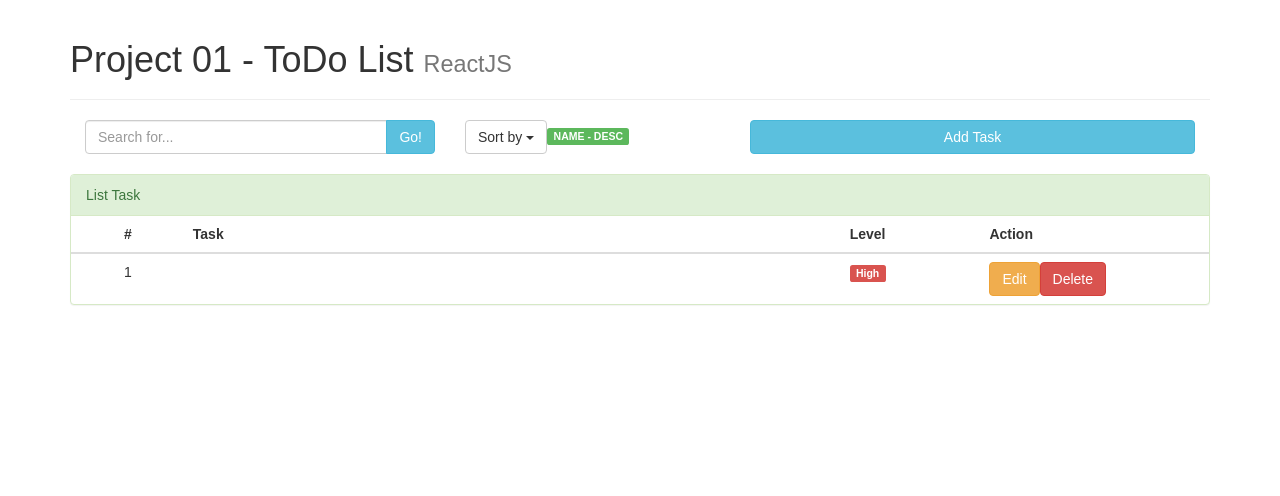
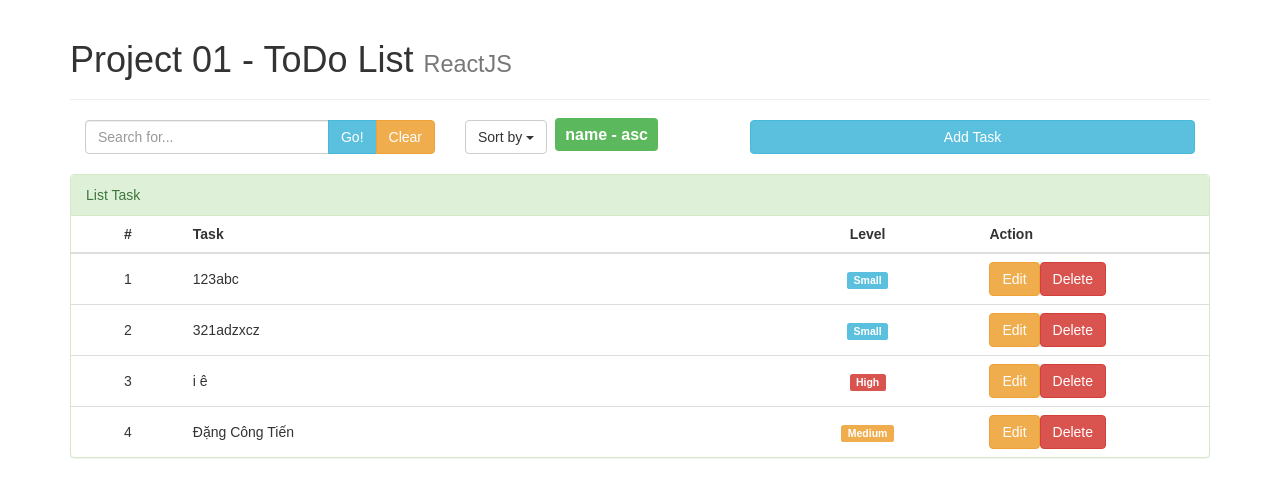
Before and after one commit to dctien/Todolist, a React (Create React App) app: page / in a window 1280 px wide. Shown: the top 496 px of the page. Built offline with nearby package versions, Linux system fonts and the light colour scheme.

Commit message:
test data local and sort, search element

```diff
--- a/package.json
+++ b/package.json
@@ -4,6 +4,7 @@
   "private": true,
   "dependencies": {
     "@tsuyoshiwada/htmltojsx": "0.0.5",
+    "lodash": "^4.17.21",
     "react": "^16.0.0",
     "react-copy-to-clipboard": "^5.0.1",
     "react-dom": "^16.0.0",
--- a/public/css/style.css
+++ b/public/css/style.css
@@ -1,11 +1,14 @@
+
+.table>tbody>tr>td, .table>tbody>tr>th, .table>tfoot>tr>td, .table>tfoot>tr>th, .table>thead>tr>td, .table>thead>tr>th {
+    vertical-align: middle;
+}
+
 div.row {
 	margin: 20px 0px;
 }
 
-textarea, pre {
-	resize: none;
-	max-height: 300px;
-	min-height: 300px;
-	/*background-color: #272822 !important;*/
-	/*color: #FFFFFF !important;*/
+span.label-medium {
+	padding: 8px 10px;
+    margin: 0px 8px;
+    font-size: 16px;
 }
--- a/src/App.js
+++ b/src/App.js
@@ -5,25 +5,50 @@
 import List from './components/List'
 import items from './Mock/Task'
 
+import {filter, includes, orderBy} from 'lodash'
+
 export default class App extends Component {
 	constructor(props){
         super(props)
         this.state = {
-            isShowForm: false,
-			items: items
+            isShowForm	: false,
+			items		: items,
+			strSearch	: '',
+			sort_by		:'name',
+            sort_dir	:'asc'
         }
-		this.handleToogleForm = this.handleToogleForm.bind(this)
+		this.handleToogleForm 	= this.handleToogleForm.bind(this)
+		this.handleSearch 		= this.handleSearch.bind(this)
     }
 	handleToogleForm(){
 		this.setState({
 			isShowForm: !this.state.isShowForm
 		})
 	}
+	handleSearch(value){
+		this.setState({strSearch: value})
+	}
+	handleSort=(sort_by,sort_dir)=>{
+		this.setState({
+			sort_by: sort_by,
+			sort_dir: sort_dir
+		})
+	}
 	render() {
-		console.log(this.state.items)
-		let isShowForm = this.state.isShowForm
-		let items = this.state.items
-		let eleForm = null
+		let {isShowForm, strSearch,sort_by, sort_dir} = this.state
+		let itemOrgin 	= [...this.state.items]
+		let items 		= []
+		let eleForm 	= null
+
+
+		// // Search item
+		items = filter(itemOrgin,(item)=>{
+			return includes(item.name.toLowerCase(),strSearch.toLowerCase())
+		})
+
+		// //Sort
+		items = orderBy(items,[sort_by],[sort_dir])
+
 		if (isShowForm) {
 			eleForm = <Form/>
 		}
@@ -35,8 +60,12 @@
 
 				{/* CONTROL (SEARCH + SORT + ADD) : START */}
 				<Control
-					onClickAdd={this.handleToogleForm}
-					isShowForm={isShowForm}/>
+					onClickSearch 	= {this.handleSearch}
+					onClickAdd		= {this.handleToogleForm}
+					isShowForm		= {isShowForm}
+					sort_by			= {sort_by}
+					sort_dir		= {sort_dir}
+					handleSort		= {this.handleSort}/>
 				{/* CONTROL (SEARCH + SORT + ADD) : END */}
 
 				{/* FORM : START */}
--- a/src/Mock/Task.js
+++ b/src/Mock/Task.js
@@ -8,8 +8,13 @@
     },
     {
         id: uuidv4(),
-        name: 'Vũ Thị Khánh Chi',
+        name: 'i ê ',
         level: 2
+    },
+    {
+        id: uuidv4(),
+        name: '321adzxcz ',
+        level: 0
     },
     {
         id: uuidv4(),
--- a/src/components/Control.js
+++ b/src/components/Control.js
@@ -1,6 +1,6 @@
 import React, { Component } from 'react'
-import Search from '../components/Sreach'
-import Sort from '../components/Sort'
+import Search from './Sreach'
+import Sort from './Sort'
 
 export default class Control extends Component {
     constructor(props){
@@ -11,6 +11,7 @@
         this.props.onClickAdd()
     }
     render() {
+        let {sort_by,sort_dir} = this.props
         let eleButton = <button type="button" onClick={this.handleAdd} className="btn btn-info btn-block">Add Task</button>
         if(this.props.isShowForm){
             eleButton = <button type="button" onClick={this.handleAdd} className="btn btn-success btn-block">Clock Task</button>
@@ -19,17 +20,19 @@
         return (
             <div className="row">
                 {/* SEARCH : START */}
-                <Search/>
+                <Search onClickSearch={this.props.onClickSearch}/>
                 {/* SEARCH : END */}
 
                 {/* SORT : START */}
-                <Sort/>
+                <Sort
+                    onClickSort = {this.props.handleSort}
+                    sort_by={sort_by}
+                    sort_dir={sort_dir}/>
                 {/* SORT : END */}
 
                 {/* ADD : START */}
                 <div className="col-xs-5 col-sm-5 col-md-5 col-lg-5">
                     {eleButton}
-                    {/* <button type="button" className="btn btn-info btn-block">Add Task</button> */}
                 </div>
                 {/* ADD : END */}
             </div>
--- /dev/null
+++ b/src/components/Item.js
@@ -0,0 +1,27 @@
+import React, { Component } from 'react'
+
+export default class Item extends Component {
+    showLevel(number){
+        let eleLevel = <span className="label label-info">Small</span>
+        if(number===1){
+            eleLevel = <span className="label label-warning">Medium</span>
+        }else if(number===2){
+            eleLevel = <span className="label label-danger">High</span>
+        }
+        return eleLevel
+    }
+    render() {
+        let {item,index} = this.props
+        return (
+            <tr>
+                <td className="text-center">{index+1}</td>
+                <td>{item.name}</td>
+                <td className="text-center">{this.showLevel(item.level)}</td>
+                <td>
+                    <button type="button" className="btn btn-warning">Edit</button>
+                    <button type="button" className="btn btn-danger">Delete</button>
+                </td>
+            </tr>
+        )
+    }
+}
--- a/src/components/List.js
+++ b/src/components/List.js
@@ -1,7 +1,17 @@
 import React, { Component } from 'react'
+import Item from '../components/Item'
 
 export default class List extends Component {
     render() {
+        let items = this.props.items
+        let eleItem = items.map((item,index)=>{
+            return(
+                <Item
+                    item  = {item}
+                    key   = {index}
+                    index = {index}/>
+            )
+        })
         return (
             <div className="panel panel-success">
                 <div className="panel-heading">List Task</div>
@@ -15,15 +25,7 @@
                         </tr>
                     </thead>
                     <tbody>
-                        <tr>
-                            <td className="text-center">1</td>
-                            <td></td>
-                            <td className="text-center"><span className="label label-danger">High</span></td>
-                            <td>
-                                <button type="button" className="btn btn-warning">Edit</button>
-                                <button type="button" className="btn btn-danger">Delete</button>
-                            </td>
-                        </tr>
+                        {eleItem}
                     </tbody>
                 </table>
             </div>
--- a/src/components/Sort.js
+++ b/src/components/Sort.js
@@ -1,21 +1,31 @@
 import React, { Component } from 'react'
 
 export default class Sort extends Component {
+    constructor(props){
+        super(props)
+        this.handleSort =this.handleSort.bind(this)
+    }
+    handleSort(sort_by,sort_dir){
+        console.log("handleSort: ", sort_by + "-" + sort_dir);
+        this.props.onClickSort(sort_by,sort_dir)
+    }
     render() {
+        let {sort_by,sort_dir} = this.props
+        let strSort = sort_by +" - "+sort_dir
         return (
             <div className="col-xs-3 col-sm-3 col-md-3 col-lg-3">
                 <div className="dropdown">
                     <button className="btn btn-default dropdown-toggle" type="button" id="dropdownMenu1" data-toggle="dropdown" aria-haspopup="true" aria-expanded="true">
-                    Sort by <span className="caret" />
+                        Sort by <span className="caret" />
                     </button>
                     <ul className="dropdown-menu" aria-labelledby="dropdownMenu1">
-                    <li><a role="button" href="/#">Name ASC</a></li>
-                    <li><a role="button" href="/#">Name DESC</a></li>
-                    <li role="separator" className="divider" />
-                    <li><a role="button" href="/#">Level ASC</a></li>
-                    <li><a role="button" href="/#">Level DESC</a></li>
+                    <li><a onClick={()=>this.handleSort('name', 'asc')} role="button">Name ASC</a></li>
+                        <li><a onClick={()=>this.handleSort('name', 'desc')} role="button">Name DESC</a></li>
+                        <li role="separator" className="divider" />
+                        <li><a onClick={()=>this.handleSort('level', 'asc')} role="button">Level ASC</a></li>
+                        <li><a onClick={()=>this.handleSort('level', 'desc')} role="button">Level DESC</a></li>
                     </ul>
-                    <span className="label label-success label-medium">NAME - DESC</span>
+                    <span className="label label-success label-medium">{strSort}</span>
                 </div>
             </div>
         )
--- a/src/components/Sreach.js
+++ b/src/components/Sreach.js
@@ -1,13 +1,31 @@
 import React, { Component } from 'react'
 
 export default class Sreach extends Component {
+    constructor(props){
+        super(props)
+        this.state = {
+			strSearch	: '',
+        }
+    }
+    handleSearch=()=>{
+        this.props.onClickSearch(this.state.strSearch)
+    }
+    handleChange=(e)=>{
+        this.setState({strSearch: e.target.value})
+    }
+    handleClear=()=>{
+        // this.setState({strSearch:null})
+        this.props.onClickSearch('')
+    }
     render() {
+        let strSearch = this.state.strSearch
         return (
             <div className="col-xs-4 col-sm-4 col-md-4 col-lg-4">
                 <div className="input-group">
-                    <input type="text" className="form-control" placeholder="Search for..." />
+                    <input value={strSearch} onChange={this.handleChange} type="text" className="form-control" placeholder="Search for..." />
                     <span className="input-group-btn">
-                        <button className="btn btn-info" type="button">Go!</button>
+                        <button onClick={this.handleSearch} className="btn btn-info" type="button">Go!</button>
+                        <button onClick={this.handleClear} className="btn btn-warning" type="button">Clear</button>
                     </span>
                 </div>
             </div>
```
